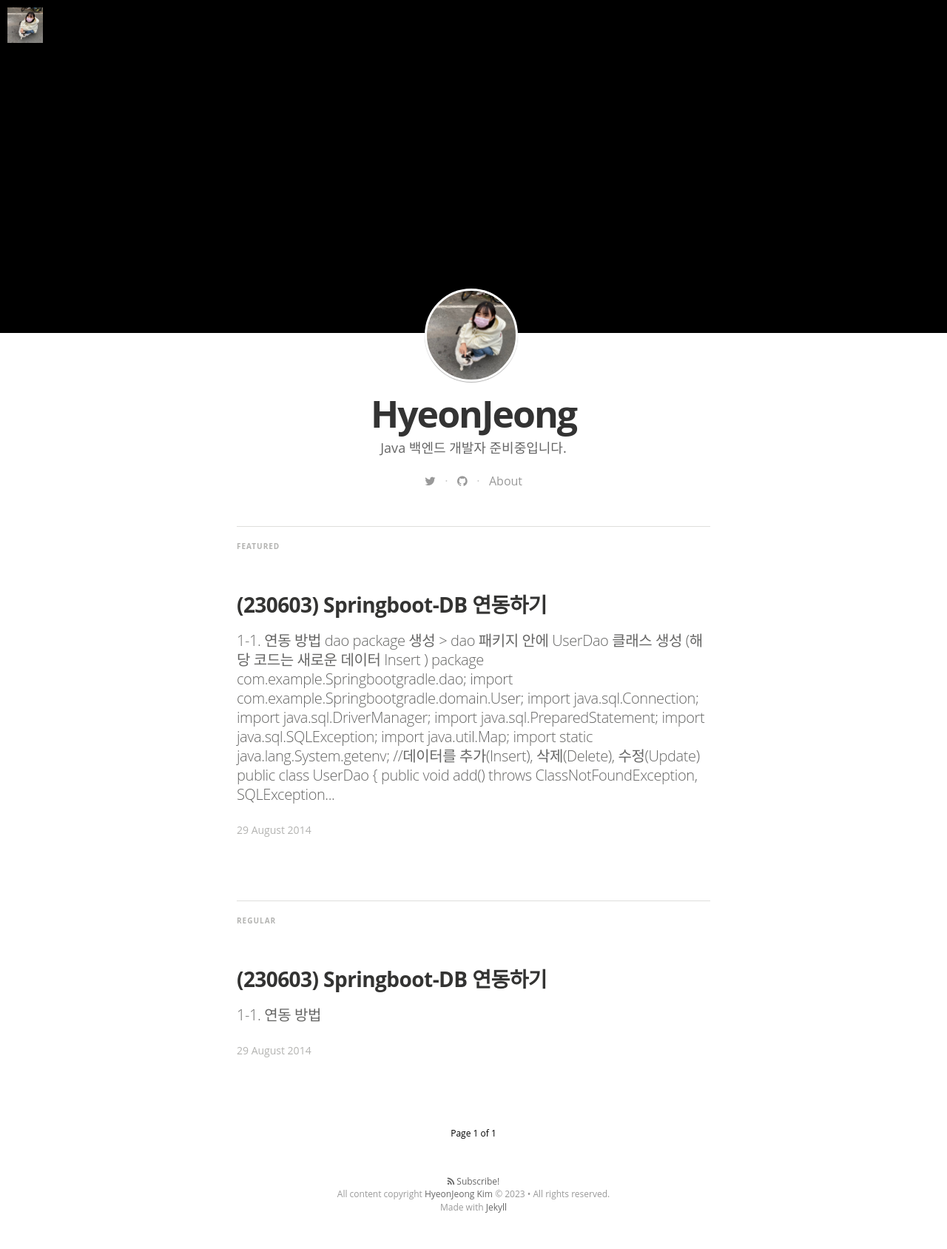
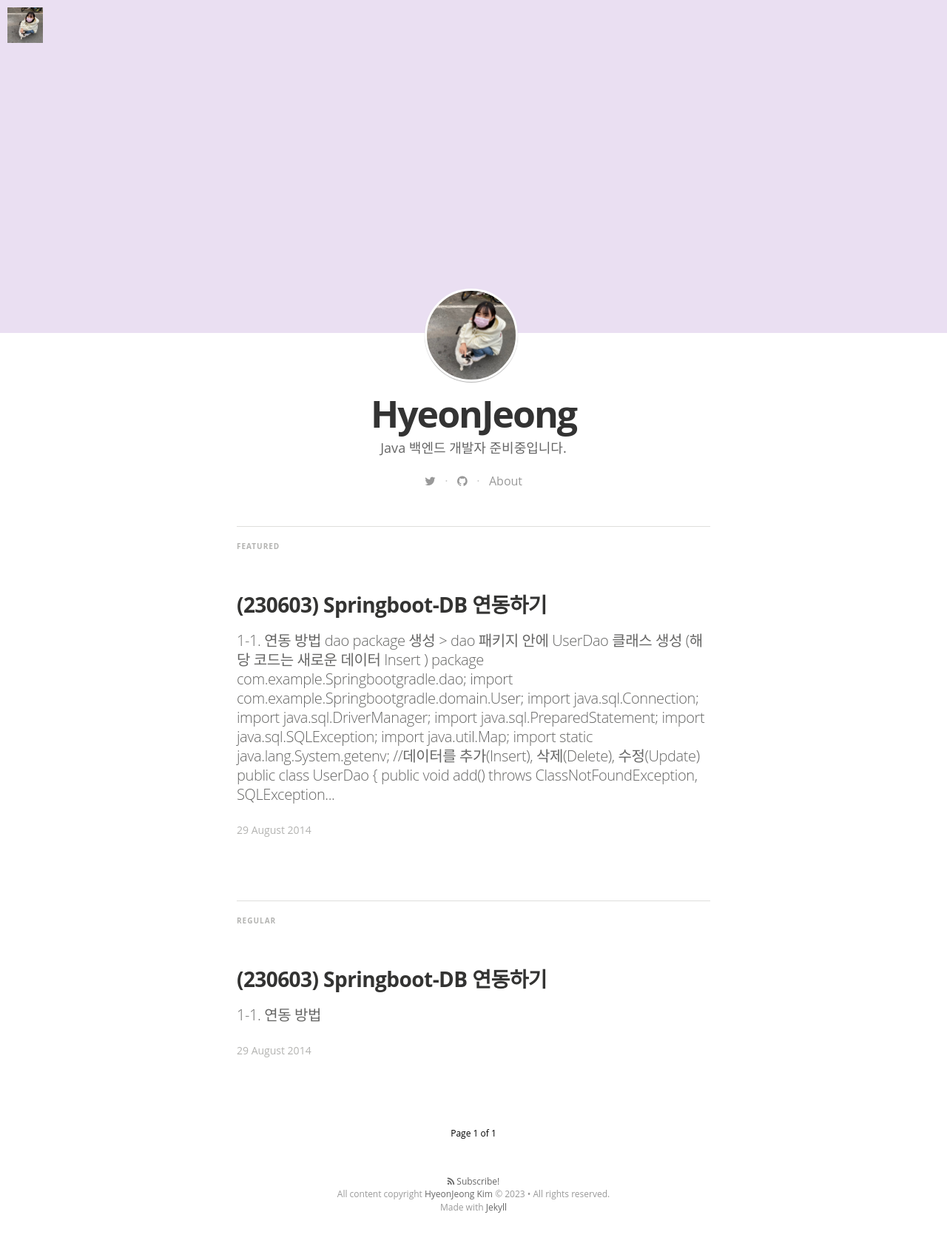
Before and after one commit to hj-keem/hj-keem.github.io, a Jekyll site: the page built from index.html, in a window 1280 px wide. Shown: the whole page at 74% size. Built offline with Jekyll 4.4.1, drawn with Linux system fonts in a browser that asks for light colours; nearby versions of some CDN libraries; some web fonts are replaced; the list of posts is cut into pages by our own code.

Commit message:
Update index.html

```diff
--- a/index.html
+++ b/index.html
@@ -3,7 +3,7 @@
 ---
 
 <div class="teaserimage">
-    <div class="teaserimage-image" {% if site.cover %}style="image : url({{ site.cover | prepend: site.baseurl }})"{% endif %}>
+    <div class="teaserimage-image" {% if site.cover %}style="background-image : url({{ site.cover | prepend: site.baseurl }})"{% endif %}>
         Teaser Image
     </div>
 </div>
```
